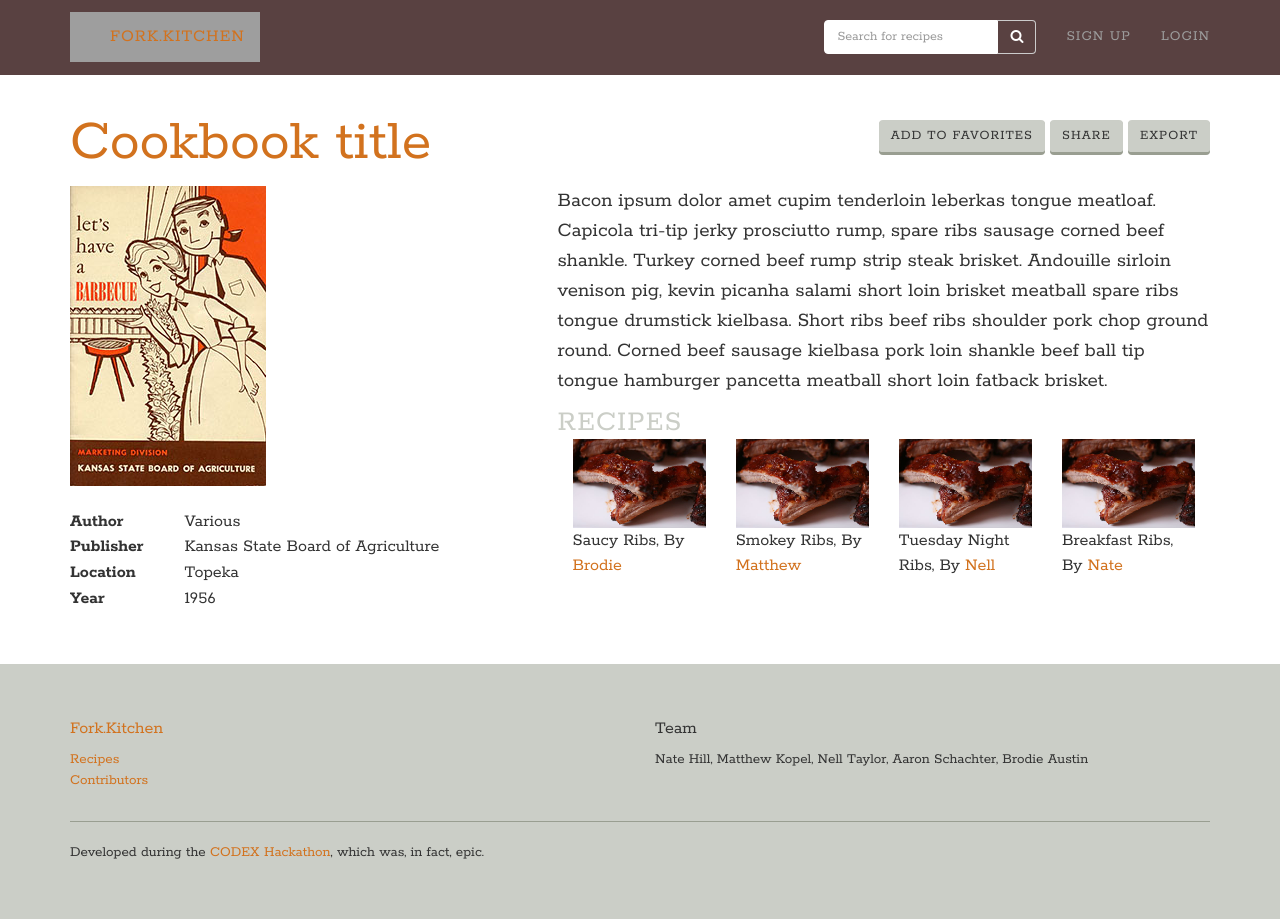
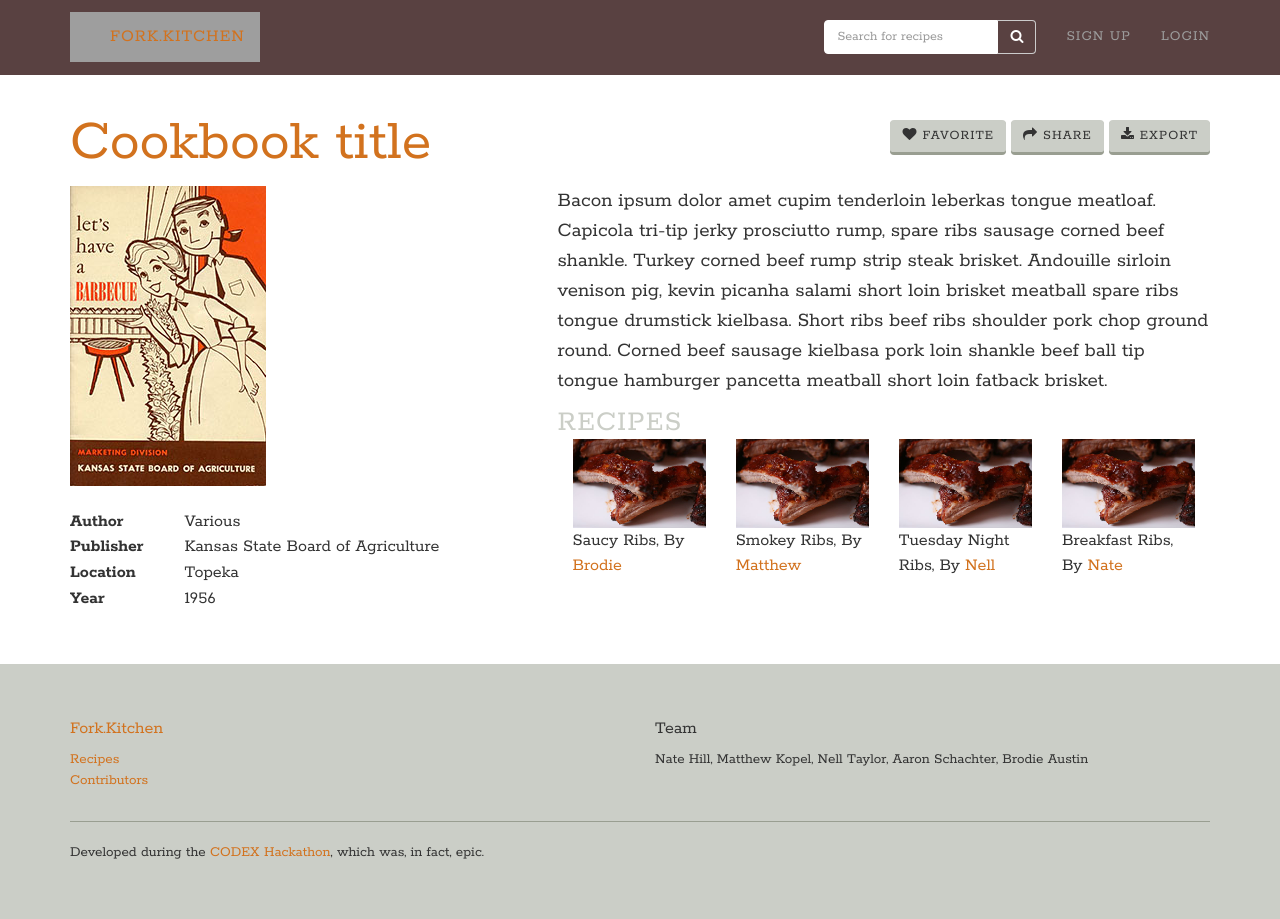
Before and after one commit to forkKitchen/prototype, a Jekyll site: the page built from cookbooks/index.html, in a window 1280 px wide. Built offline with Jekyll 4.4.1, drawn with Linux system fonts in a browser that asks for light colours; nearby versions of some CDN libraries; grey boxes are pictures that could not be loaded.

Commit message:
added parameter to cookbook page

```diff
--- a/cookbooks/index.html
+++ b/cookbooks/index.html
@@ -10,11 +11,7 @@ title: "Cookbook"
           <h1>Cookbook title</h1>
         </div>
         <div class="col-md-6">
-          <div class="tools">
-            <button class="btn">Add to Favorites</button>
-            <button class="btn">Share</button>
-            <button class="btn">Export</button>
-          </div>
+          {% include tools.html %}
         </div>
       </div>
     </div>
```
Also changed, not shown: other parts of cookbooks/index.html (+1 -0 lines).
